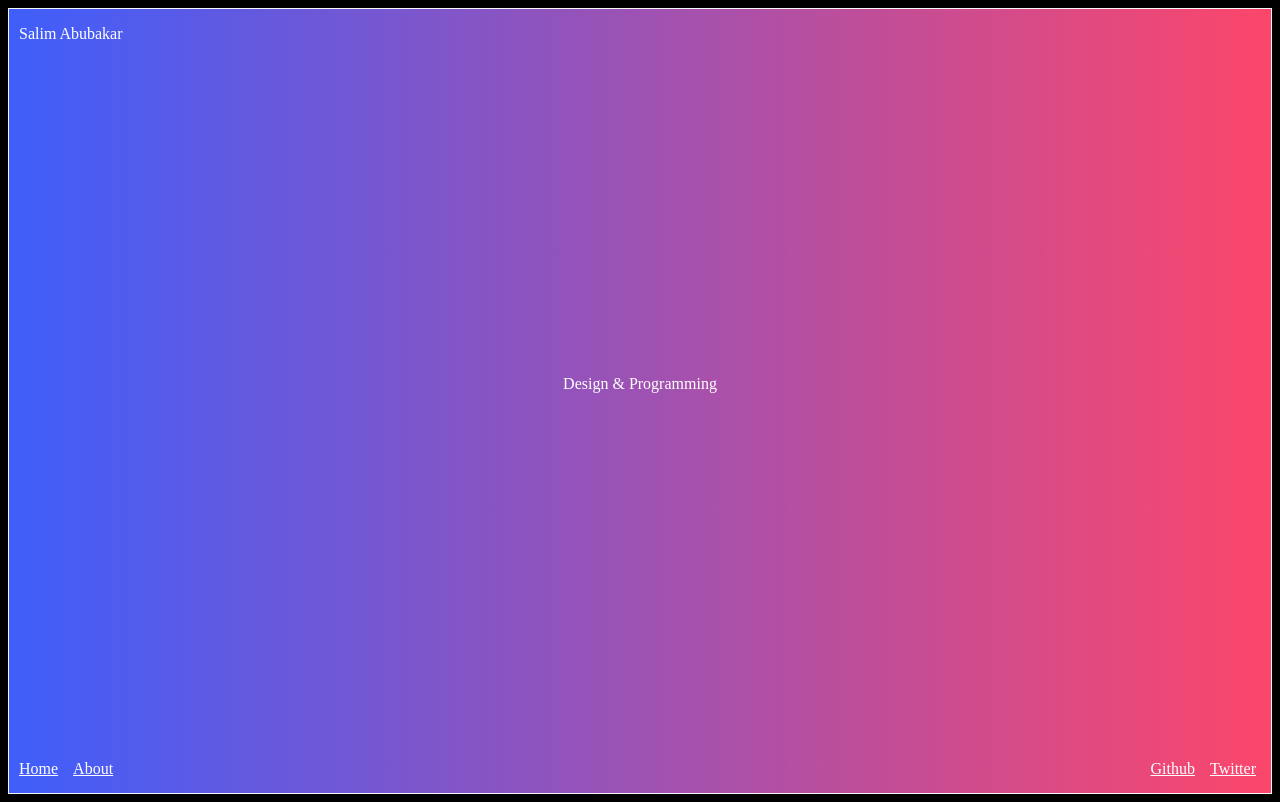
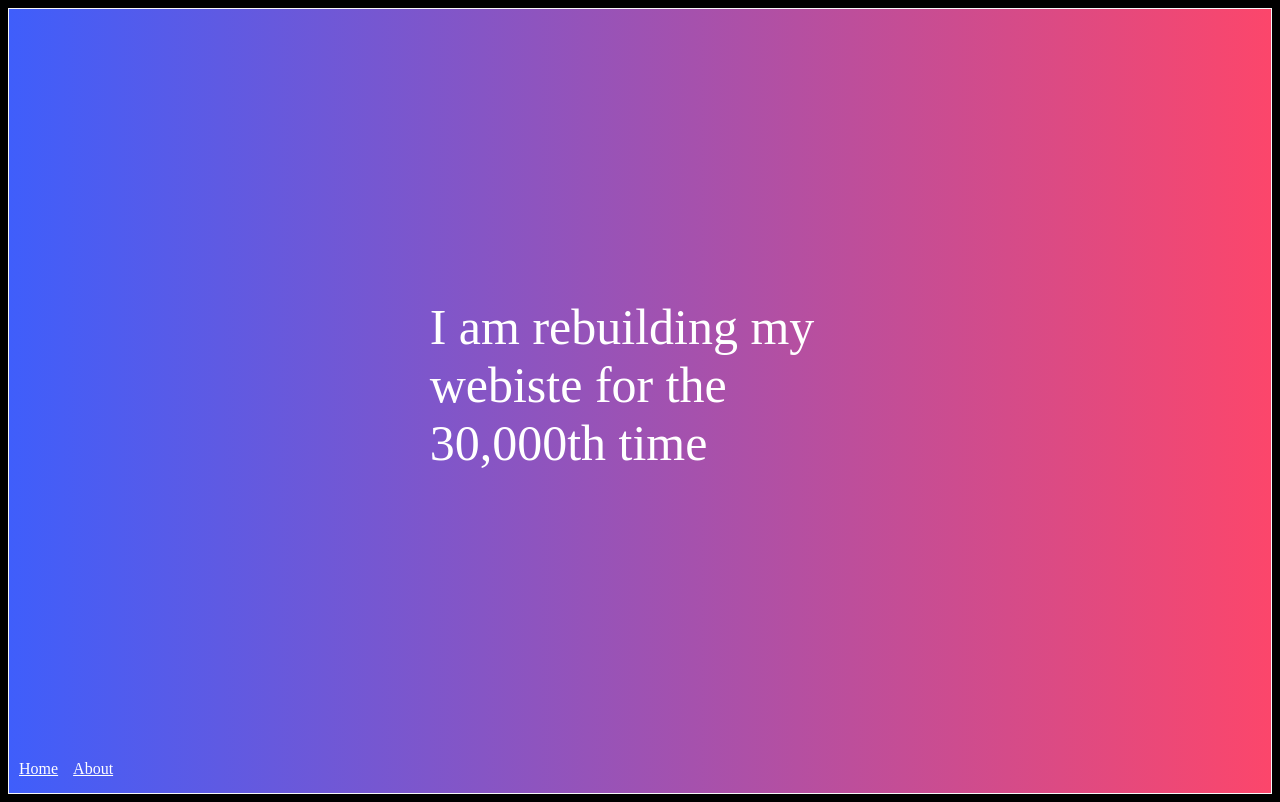
Before and after one commit to thecodesalim/thecodesalim.tech, a Next.js app: page / in a window 1280 px wide. Built offline with nearby package versions, Linux system fonts and the light colour scheme.

Commit message:
rebuilding website

```diff
--- a/pages/index.js
+++ b/pages/index.js
@@ -15,16 +15,7 @@ export default function About() {
       rgba(252, 70, 107, 1) 100%
     );"
     >
-      <p className="name">Salim Abubakar</p>
-      <p className="me">Design & Programming</p>
-      <div className="links">
-        <a style={linkStyle} href="https://github.com/thecodesalim">
-          Github
-        </a>
-        <a style={linkStyle} href="https://twitter.com/TheCodeSalim">
-          Twitter
-        </a>
-      </div>
+      <p className="me">I am rebuilding my webiste for the 30,000th time</p>
       <style jsx>
         {`
           .name {
@@ -38,6 +29,7 @@ export default function About() {
             align-self: center;
             grid-row: 2;
             grid-column: 2;
+            font-size: 50px;
           }
 
           a {
```
